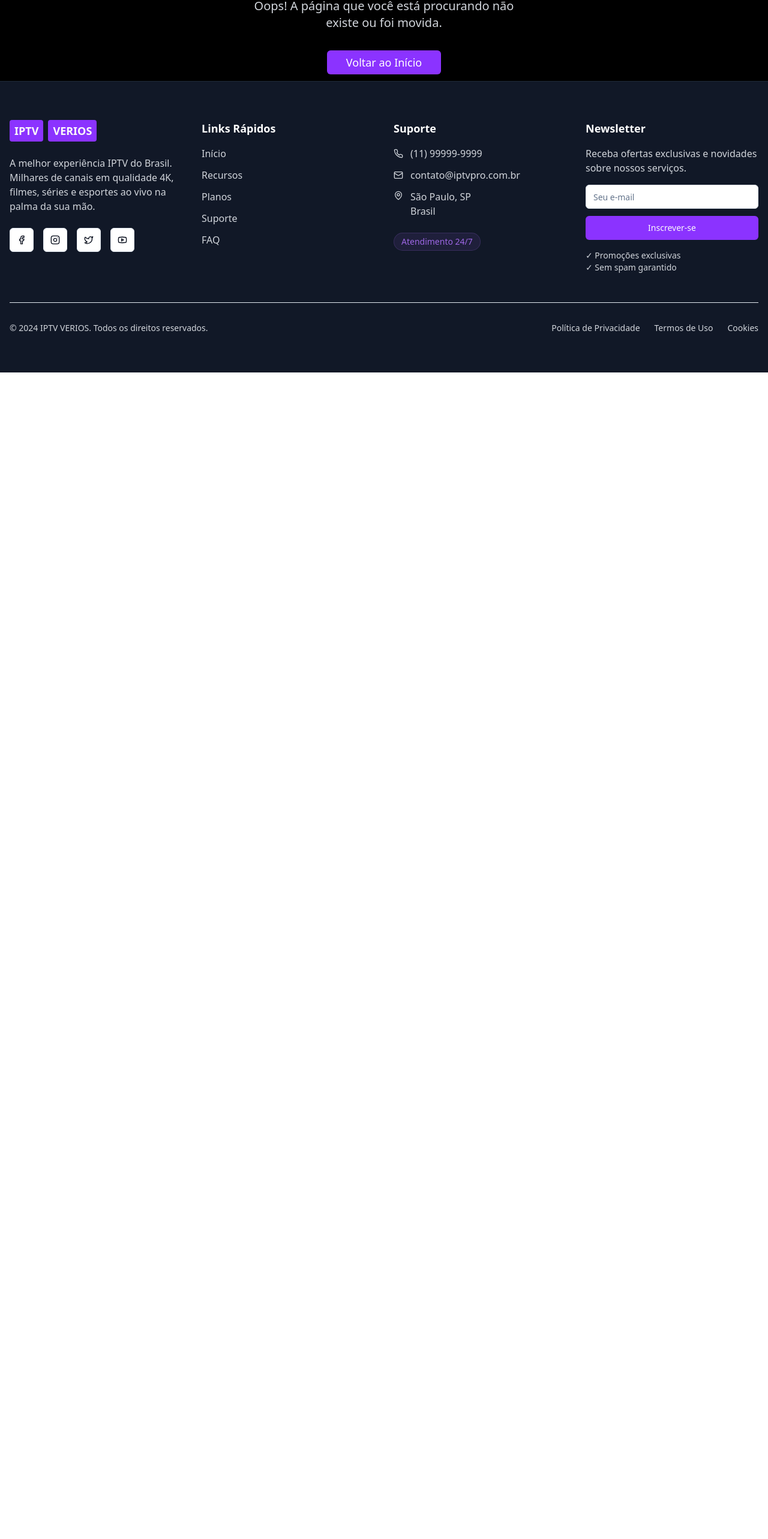
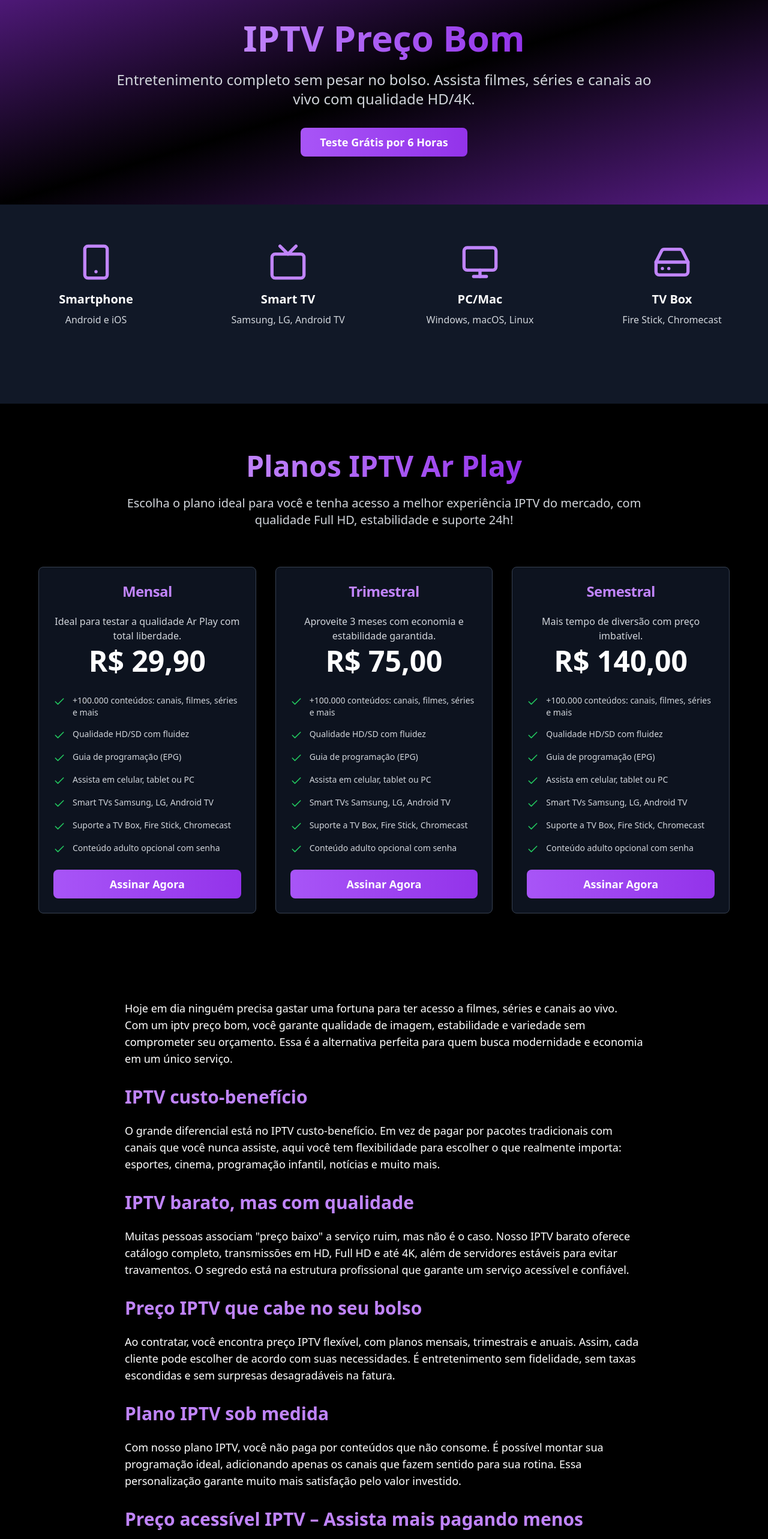
Before and after one commit to marconez777/style-and-site-spark, a React (Vite) app: page /iptv-preco-bom in a window 1280 px wide. Shown: the part 179-2745 px from the top of the page at 60% size. Before the commit the page ends 800 px from the top, so only its background shows below. Built offline with nearby package versions, Linux system fonts and the light colour scheme.

Commit message:
Create IPTV Preço Bom page
Create the `/iptv-preco-bom` page with the same layout as `/iptv-player-online`. Configure the route and SEO. This page will not be linked anywhere on the site.

```diff
--- a/src/App.tsx
+++ b/src/App.tsx
@@ -20,6 +20,7 @@ import IptvNoCelular from "./pages/IptvNoCelular";
 import CanaisDeIptv from "./pages/CanaisDeIptv";
 import IptvFilmes from "./pages/IptvFilmes";
 import IptvPago from "./pages/IptvPago";
+import IptvPrecoBom from "./pages/IptvPrecoBom";
 import NotFound from "./pages/NotFound";
 
 const queryClient = new QueryClient();
@@ -48,6 +49,7 @@ const App = () => (
             <Route path="/canais-de-iptv" element={<CanaisDeIptv />} />
             <Route path="/iptv-filmes" element={<IptvFilmes />} />
             <Route path="/iptv-pago" element={<IptvPago />} />
+            <Route path="/iptv-preco-bom" element={<IptvPrecoBom />} />
             {/* ADD ALL CUSTOM ROUTES ABOVE THE CATCH-ALL "*" ROUTE */}
             <Route path="*" element={<NotFound />} />
           </Routes>
--- /dev/null
+++ b/src/pages/IptvPrecoBom.tsx
@@ -0,0 +1,148 @@
+import { Helmet } from "react-helmet-async";
+import { Button } from "@/components/ui/button";
+import Header from "@/components/Header";
+import Footer from "@/components/Footer";
+import { SimpleBreadcrumb } from "@/components/ui/SimpleBreadcrumb";
+import { Smartphone, Tv, Monitor, HardDrive } from "lucide-react";
+import Pricing from "@/components/Pricing";
+
+const IptvPrecoBom = () => {
+  return (
+    <>
+      <Helmet>
+        <title>IPTV Preço Bom – Entretenimento Completo Sem Pesar no Bolso</title>
+        <meta name="description" content="Assista filmes, séries e canais ao vivo com um iptv preço bom. Planos acessíveis, qualidade HD/4K e custo-benefício garantido. Peça seu teste grátis!" />
+        <meta name="keywords" content="iptv preço bom, iptv barato, custo benefício iptv, plano iptv acessível" />
+        <meta name="author" content="Ar Play IPTV" />
+        <meta property="og:title" content="IPTV Preço Bom – Entretenimento Completo Sem Pesar no Bolso" />
+        <meta property="og:description" content="Assista filmes, séries e canais ao vivo com um iptv preço bom. Planos acessíveis, qualidade HD/4K e custo-benefício garantido. Peça seu teste grátis!" />
+        <meta property="og:type" content="website" />
+        <meta property="og:url" content="https://arplayiptv.com/iptv-preco-bom" />
+        <meta name="twitter:card" content="summary_large_image" />
+        <meta name="twitter:title" content="IPTV Preço Bom – Entretenimento Completo Sem Pesar no Bolso" />
+        <meta name="twitter:description" content="Assista filmes, séries e canais ao vivo com um iptv preço bom. Planos acessíveis, qualidade HD/4K e custo-benefício garantido. Peça seu teste grátis!" />
+        <link rel="canonical" href="https://arplayiptv.com/iptv-preco-bom" />
+      </Helmet>
+
+      <Header />
+
+      <main>
+        <SimpleBreadcrumb currentPage="IPTV Preço Bom" />
+
+        {/* Hero Section */}
+        <section className="bg-gradient-to-br from-purple-900 via-black to-purple-900 text-white py-20">
+          <div className="container mx-auto px-4 text-center">
+            <h1 className="text-5xl md:text-6xl font-bold mb-6">
+              <span className="bg-gradient-to-r from-purple-400 to-purple-600 bg-clip-text text-transparent">
+                IPTV Preço Bom
+              </span>
+            </h1>
+            <p className="text-xl md:text-2xl text-gray-300 mb-8 max-w-4xl mx-auto">
+              Entretenimento completo sem pesar no bolso. Assista filmes, séries e canais ao vivo com qualidade HD/4K.
+            </p>
+            <Button className="text-lg px-8 py-6 bg-gradient-to-r from-purple-500 to-purple-600 hover:from-purple-600 hover:to-purple-700 text-white rounded-lg font-semibold">
+              Teste Grátis por 6 Horas
+            </Button>
+          </div>
+        </section>
+
+        {/* Content Section */}
+        <section className="py-16 bg-gray-900 text-white">
+          <div className="container mx-auto px-4">
+            <div className="grid md:grid-cols-4 gap-8 mb-16">
+              <div className="text-center">
+                <Smartphone className="w-16 h-16 text-purple-400 mx-auto mb-4" />
+                <h3 className="text-xl font-semibold mb-2">Smartphone</h3>
+                <p className="text-gray-300">Android e iOS</p>
+              </div>
+              <div className="text-center">
+                <Tv className="w-16 h-16 text-purple-400 mx-auto mb-4" />
+                <h3 className="text-xl font-semibold mb-2">Smart TV</h3>
+                <p className="text-gray-300">Samsung, LG, Android TV</p>
+              </div>
+              <div className="text-center">
+                <Monitor className="w-16 h-16 text-purple-400 mx-auto mb-4" />
+                <h3 className="text-xl font-semibold mb-2">PC/Mac</h3>
+                <p className="text-gray-300">Windows, macOS, Linux</p>
+              </div>
+              <div className="text-center">
+                <HardDrive className="w-16 h-16 text-purple-400 mx-auto mb-4" />
+                <h3 className="text-xl font-semibold mb-2">TV Box</h3>
+                <p className="text-gray-300">Fire Stick, Chromecast</p>
+              </div>
+            </div>
+          </div>
+        </section>
+
+        {/* Pricing Section */}
+        <Pricing />
+
+        {/* Text Content Section */}
+        <section className="py-16 bg-black text-white">
+          <div className="container mx-auto px-4 max-w-4xl">
+            <div className="prose prose-lg prose-invert mx-auto">
+              <p className="text-lg mb-8">
+                Hoje em dia ninguém precisa gastar uma fortuna para ter acesso a filmes, séries e canais ao vivo. Com um iptv preço bom, você garante qualidade de imagem, estabilidade e variedade sem comprometer seu orçamento. Essa é a alternativa perfeita para quem busca modernidade e economia em um único serviço.
+              </p>
+
+              <h2 className="text-3xl font-bold mb-6 text-purple-400">IPTV custo-benefício</h2>
+              <p className="text-lg mb-8">
+                O grande diferencial está no IPTV custo-benefício. Em vez de pagar por pacotes tradicionais com canais que você nunca assiste, aqui você tem flexibilidade para escolher o que realmente importa: esportes, cinema, programação infantil, notícias e muito mais.
+              </p>
+
+              <h2 className="text-3xl font-bold mb-6 text-purple-400">IPTV barato, mas com qualidade</h2>
+              <p className="text-lg mb-8">
+                Muitas pessoas associam "preço baixo" a serviço ruim, mas não é o caso. Nosso IPTV barato oferece catálogo completo, transmissões em HD, Full HD e até 4K, além de servidores estáveis para evitar travamentos. O segredo está na estrutura profissional que garante um serviço acessível e confiável.
+              </p>
+
+              <h2 className="text-3xl font-bold mb-6 text-purple-400">Preço IPTV que cabe no seu bolso</h2>
+              <p className="text-lg mb-8">
+                Ao contratar, você encontra preço IPTV flexível, com planos mensais, trimestrais e anuais. Assim, cada cliente pode escolher de acordo com suas necessidades. É entretenimento sem fidelidade, sem taxas escondidas e sem surpresas desagradáveis na fatura.
+              </p>
+
+              <h2 className="text-3xl font-bold mb-6 text-purple-400">Plano IPTV sob medida</h2>
+              <p className="text-lg mb-8">
+                Com nosso plano IPTV, você não paga por conteúdos que não consome. É possível montar sua programação ideal, adicionando apenas os canais que fazem sentido para sua rotina. Essa personalização garante muito mais satisfação pelo valor investido.
+              </p>
+
+              <h2 className="text-3xl font-bold mb-6 text-purple-400">Preço acessível IPTV – Assista mais pagando menos</h2>
+              <p className="text-lg mb-8">
+                O objetivo é democratizar o acesso ao entretenimento. Por isso, trabalhamos com um preço acessível IPTV, que se adapta a diferentes perfis de usuários. Seja para uso individual, para toda a família ou até para quem quer ter programação extra em vários dispositivos, sempre há uma opção econômica.
+              </p>
+
+              <h2 className="text-3xl font-bold mb-6 text-purple-400">IPTV baratinho, mas completo</h2>
+              <p className="text-lg mb-8">
+                Se você procura um iptv baratinho, vai se surpreender. Mesmo os planos mais econômicos incluem filmes, séries, esportes e canais ao vivo em altíssima qualidade. É um pacote completo, sem abrir mão da performance.
+              </p>
+
+              <h2 className="text-3xl font-bold mb-6 text-purple-400">Por que escolher IPTV preço bom?</h2>
+              <ul className="text-lg mb-8 space-y-2">
+                <li>Mais de 100 mil conteúdos disponíveis.</li>
+                <li>Servidores estáveis e transmissão sem travamentos.</li>
+                <li>Filmes e séries sempre atualizados.</li>
+                <li>Programação nacional e internacional.</li>
+                <li>Planos flexíveis que cabem no bolso.</li>
+                <li>Pagamento via Pix, cartão ou boleto.</li>
+              </ul>
+
+              <h2 className="text-3xl font-bold mb-6 text-purple-400">Experimente sem compromisso</h2>
+              <p className="text-lg mb-8">
+                Não fique limitado à TV tradicional ou a serviços caros. Descubra como é simples e vantajoso ter um iptv preço bom e mudar sua forma de assistir televisão.
+              </p>
+
+              <div className="text-center">
+                <Button className="text-lg px-8 py-6 bg-gradient-to-r from-purple-500 to-purple-600 hover:from-purple-600 hover:to-purple-700 text-white rounded-lg font-semibold">
+                  Comece Agora Mesmo
+                </Button>
+              </div>
+            </div>
+          </div>
+        </section>
+      </main>
+
+      <Footer />
+    </>
+  );
+};
+
+export default IptvPrecoBom;
```
